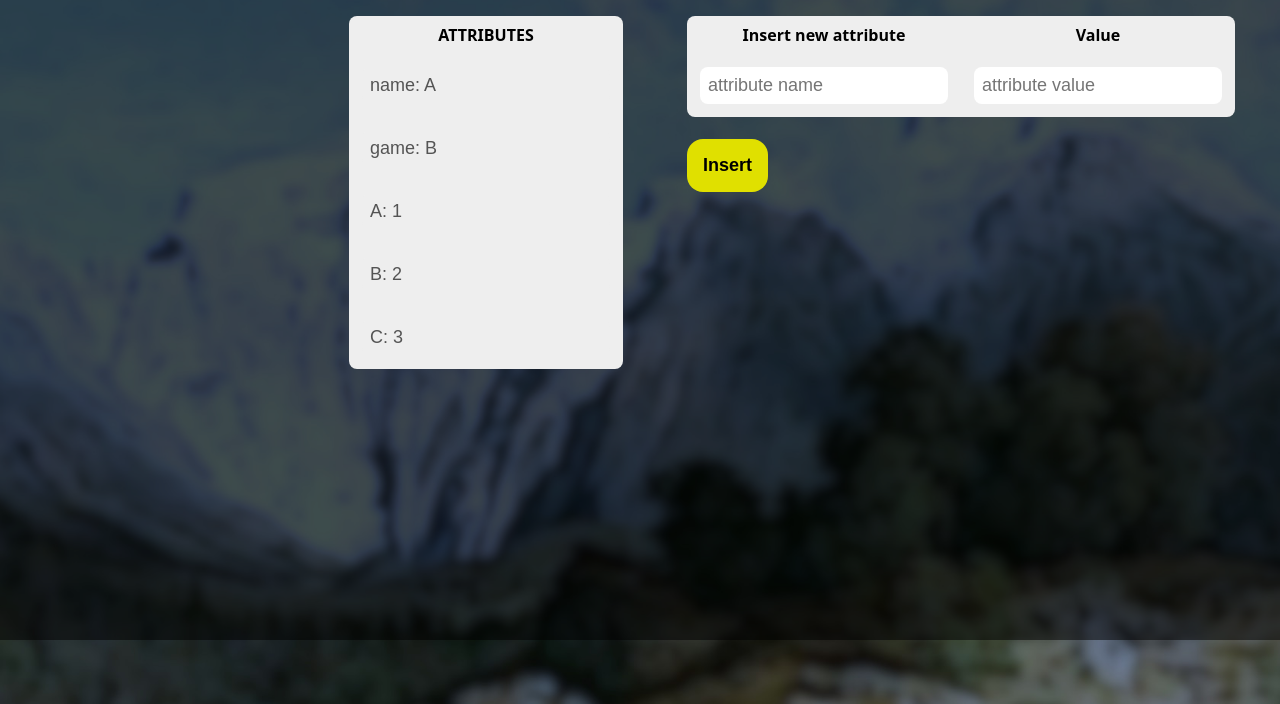
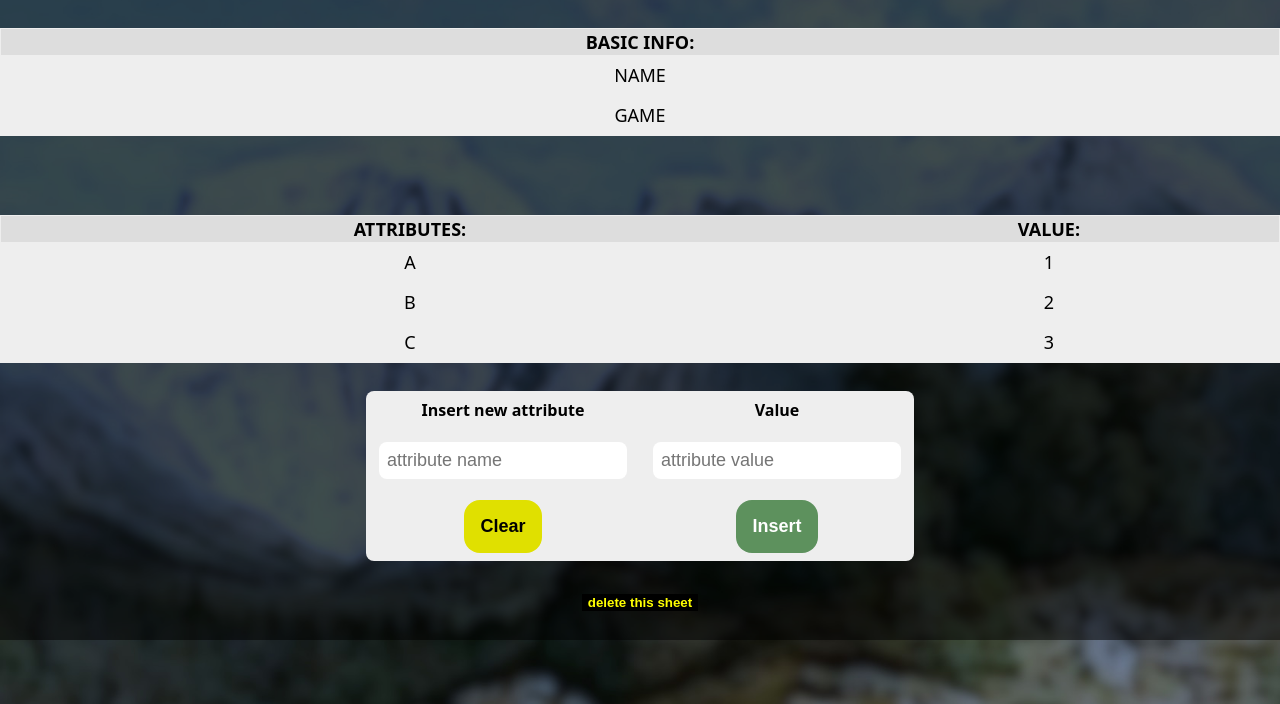
Before and after one commit to sirBaggins/shire_rpg, a Flask app: page /create1?id=30 in a window 1280 px wide. Shown: the part 96-800 px from the top of the page. Run offline with Flask 3, Linux system fonts and the light colour scheme; a user stored in the database is signed in; some libraries are stand-ins or nearby versions.

Commit message:
quick fix sheets

```diff
--- a/static/styles.css
+++ b/static/styles.css
@@ -128,6 +128,8 @@ a {
     text-transform: capitalize;
     font-weight: bolder;
     font-size: large;
+
+    cursor: pointer;
 }
 
 .register__btn {
@@ -316,7 +318,7 @@ button:focus {
 
 .games__container {
     min-width: 15rem;
-    width: fit-content%;
+    width: fit-content;
     padding: 1rem 2rem;
     display: flex;
     flex-direction: column;
@@ -408,3 +410,78 @@ td {
     font-size: large;
     width: 90%;
 }
+
+.title-box {
+    background-color: whitesmoke;
+    padding: 0 8px;
+    border-radius: 8px;
+    width: fit-content;
+    font-size: larger;
+}
+
+.number-box {
+    padding: 0 8px;
+    background-color: rgb(184, 184, 184);
+}
+
+.generic_table {
+    background-color: #eee;
+    border: none;
+    border-radius: 8px;
+    border-collapse: collapse;
+}
+
+.generic_table th,
+td {
+    padding: 8px;
+}
+
+.form-input {
+    margin: 5px;
+    padding: 8px;
+    border: none;
+    border-radius: 8px;
+    font-size: large;
+    width: 90%;
+}
+
+.create {
+    display: flex;
+    align-items: center;
+    justify-content: space-evenly;
+    flex-direction: column;
+
+    background-color: rgba(0, 0, 0, 0.514);
+    height: 80vh;
+}
+
+.create_table {
+    background-color: #eee;
+    border-collapse: collapse;
+    border: 1px solid #eee;
+    width: 100%;
+    font-size: 18px;
+    text-align: center;
+}
+
+.create_table tr th {
+    background-color: #ddd;
+}
+
+.hover_red:hover {
+    background-color: #e2b4b4;
+    cursor: pointer;
+}
+
+.delete_all {
+    color: yellow;
+    background-color: rgb(0, 0, 0);
+    border: none;
+    margin: 0;
+    cursor: pointer;
+}
+
+.delete_all:hover {
+    /* color: white; */
+    background-color: red;
+}
--- a/templates/create_content.html
+++ b/templates/create_content.html
@@ -4,13 +4,11 @@
 
 {% block main %}
 
-<div class="games">
-    <div class="games__container">
-
+<div>
     {% with messages = get_flashed_messages(with_categories=true) %}
     {% if messages %}
     {% for category, message in messages %}
-        <div class="{{ category }}">
+    <div class="flashed {{ category }}">
         <h5>{{ message }}</h5>
         {% endfor %}
     </div>
@@ -18,105 +16,130 @@
     {% endwith %}
 </div>
 
-    <div class="games__container">
+<article class="create">
+
+    <table class="create_table">
+        <tr>
+            <th>
+                BASIC INFO:
+            </th>
+        </tr>
+
+        <!-- DISPLAY NAME AND GAME -->
+        {% for value in data %}
+        {% if value.attribute == "name" %}
+        <tr>
+            <td>
+                {{ value.attribute|upper() }}
+            </td>
+        </tr>
+        {% endif %}
+        {% if value.attribute == "game" %}
+        <tr>
+            <td>
+                {{ value.attribute|upper() }}
+            </td>
+        </tr>
+        {% endif %}
+        {% endfor %}
+    </table>
+    <br>
+    <table class="create_table">
+        <tr>
+            <th>
+                ATTRIBUTES:
+            </th>
+            <th>
+                VALUE:
+            </th>
+        </tr>
+
+        {% for value in data %}
+        {% if value.attribute != "name" and value.attribute != "game" %}
+        <tr>
+            <td class="hover_red" onclick="upToDelete('{{value.attribute}}')">
+                {{ value.attribute|upper() }}
+            </td>
+            <td>
+                {{ value.value }}
+            </td>
+        </tr>
+        {% endif %}
+        {% endfor %}
+    </table>
+
+    <form action="/create1" method="post">
         <table class="generic_table">
             <tr>
-                <th>
-                    ATTRIBUTES
-                </th>
+                <th>Insert new attribute</th>
+                <th>Value</th>
             </tr>
-            {% with inputs = data %}
-            {% for input in inputs %}
+
             <tr>
-                <td>
-                    <input type="text" class="form-input" value="{{input.attribute}}: {{input.value}}" disabled>
+                <input type="text" name="sheet_id" value="{{data[0].sheet_id}}" hidden>
+                <td><input type="text" name="attribute" placeholder="attribute name" class="form-input" id="attribute"
+                        required>
+                </td>
+                <td><input type="text" name="value" placeholder="attribute value" class="form-input">
                 </td>
             </tr>
-            {% endfor %}
-            {% endwith %}
-        </table>
-    </div>
-
-    <div class="games__container">
-        <form action="/create" method="post">
-            <div>
-                {% with inputs = data %}
-                {% for input in inputs %}
-
-                {% if input.attribute == "name" %}
-                <input type="hidden" name="name" value="{{input.value}}">
-                {% endif %}
-
-                {% if input.attribute == "game" %}
-                <input type="hidden" name="game" value="{{input.value}}">
-                {% endif %}
-
-                {% endfor %}
-                {% endwith %}
-            </div>
-            <table class="generic_table">
             <tr>
-                    <th>
-                        Insert new attribute
-                    </th>
-                    <th>
-                        Value
-                    </th>
-                </tr>
-                <tr>
-                    <td>
-                        <input type="text" class="form-input" name="attribute" placeholder="attribute name" required>
+                <td style="text-align: center;">
+                    <button type="reset" class="nav__btn register__btn" id="clear"
+                        onclick="cancelDelete()">clear</button>
                 </td>
-                    <td>
-                        <input type="text" class="form-input" name="value" placeholder="attribute value" required>
+                <td style="text-align: center;">
+                    <button type="submit" name="btn" value="insert" class="nav__btn login__btn"
+                        id="submit">insert</button>
                 </td>
             </tr>
         </table>
-            <br>
+    </form>
+
+
     <div>
-                <button type="submit" name="insert" value="insert" class="nav__btn register__btn">
-                    Insert</button>
-            </div>
-        </form>
+        <button type="button" class="delete_all" onclick="deleteMe('{{data[0].sheet_id}}')"><strong>delete this
+                sheet</strong></button>
     </div>
 
-</div>
+</article>
 
-<style>
-    .title-box {
-        background-color: whitesmoke;
-        padding: 0 8px;
-        border-radius: 8px;
-        width: fit-content;
-        font-size: larger;
+
+<script>
+    function upToDelete(input) {
+        document.getElementById("attribute").value = input;
+
+        let submit = document.getElementById("submit");
+        let clear = document.getElementById("clear");
+
+        submit.value = "remove";
+        submit.innerHTML = "remove";
+        submit.className = "nav__btn logout__btn";
+
+        clear.innerHTML = "cancel";
+        clear.className = "nav__btn login__btn";
     }
 
-    .number-box {
-        padding: 0 8px;
-        background-color: rgb(184, 184, 184);
+    function cancelDelete() {
+        let submit = document.getElementById("submit");
+        let clear = document.getElementById("clear");
+
+        submit.value = "insert";
+        submit.innerHTML = "insert";
+        submit.className = "nav__btn login__btn";
+
+        clear.innerHTML = "clear";
+        clear.className = "nav__btn register__btn";
     }
 
-    .generic_table {
-        background-color: #eee;
-        border: none;
-        border-radius: 8px;
-        border-collapse: collapse;
+    function deleteMe(sheet) {
+        let text;
+        if (confirm("ARE YOU SURE? CAN'T BE UNDONE!")) {
+            return location.href = '/delete_sheet?id=' + sheet;
         }
-
-    .generic_table th,
-    td {
-        padding: 8px;
     }
+</script>
 
 
-    .form-input {
-        margin: 5px;
-        padding: 8px;
-        border: none;
-        border-radius: 8px;
-        font-size: large;
-        width: 90%;
-    }
-</style>
 
 {% endblock %}
--- a/templates/games.html
+++ b/templates/games.html
@@ -38,7 +38,7 @@
                     }}</td>
                 <td onclick="location.href = '/sheet/{{game.id}}'" style="cursor: pointer;">{{game.game|capitalize}}
                 </td>
-                <td onclick="location.href = '/sheet/edit/{{game.id}}'" class="table_setting">
+                <td onclick="location.href = '/create1?id={{game.id}}' " class=" table_setting">
                     <svg fill="#000000" height="20px" width="20px" version="1.1" id="setting_icon"
                         xmlns="http://www.w3.org/2000/svg" xmlns:xlink="http://www.w3.org/1999/xlink"
                         viewBox="0 0 54 54" xml:space="preserve">
@@ -86,8 +86,8 @@
 
 <script>
     function search_char() {
-        var input, filter, table, tr, td, i, txtValue;
-        input = document.getElementById(" search"); filter = input.value.toUpperCase();
+        let input, filter, table, tr, td, i, txtValue;
+        input = document.getElementById("search"); filter = input.value.toUpperCase();
         table = document.getElementById("myTable"); tr = table.getElementsByTagName("tr"); for (i = 0; i <
             tr.length; i++) {
             td = tr[i].getElementsByTagName("td")[0]; if (td) {
```
Also changed, not shown: templates/create.html (+5 -18 lines), templates/sheet.html (+102 -1 lines), shire.db, 2 other files. Lines whose indentation alone changed are shown as unchanged.
